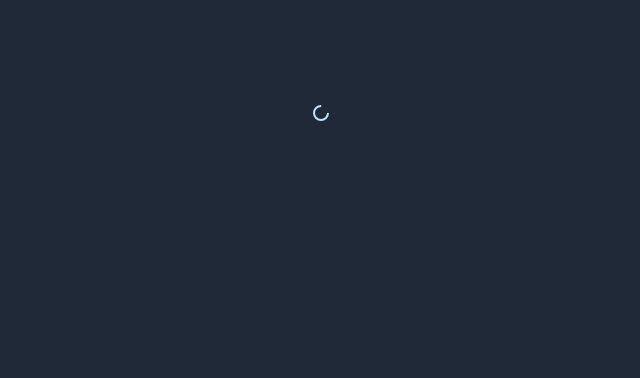
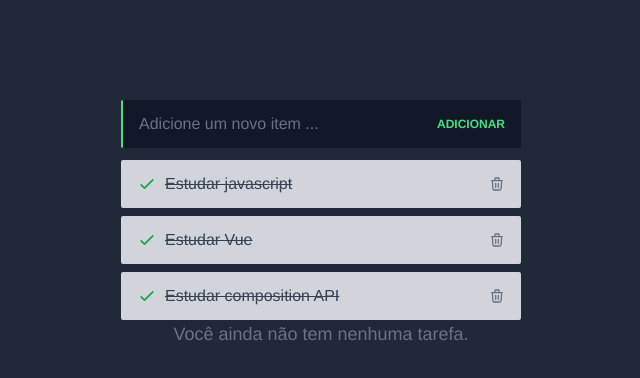
Before and after one commit to jorgebinho/todo, a Vue app: page / in a window 1280 px wide. Shown: the top 378 px of the page, without its empty margins (319-959 px from the left). Built offline with nearby package versions, Linux system fonts and the light colour scheme; data requests are answered from the project's data file.

Commit message:
🐛 Correção loading eterno
Alteração no valor do campo this.loading dentro do bloco finally que corrigia de true para true, fazendo com que o valor não se atualizasse

```diff
--- a/src/App.vue
+++ b/src/App.vue
@@ -45,7 +45,7 @@ export default {
           this.$store.commit('storeTodos', response.data);
         })
         .finally(() => {
-          this.loading = true;
+          this.loading = false;
         })
     }
 
```
